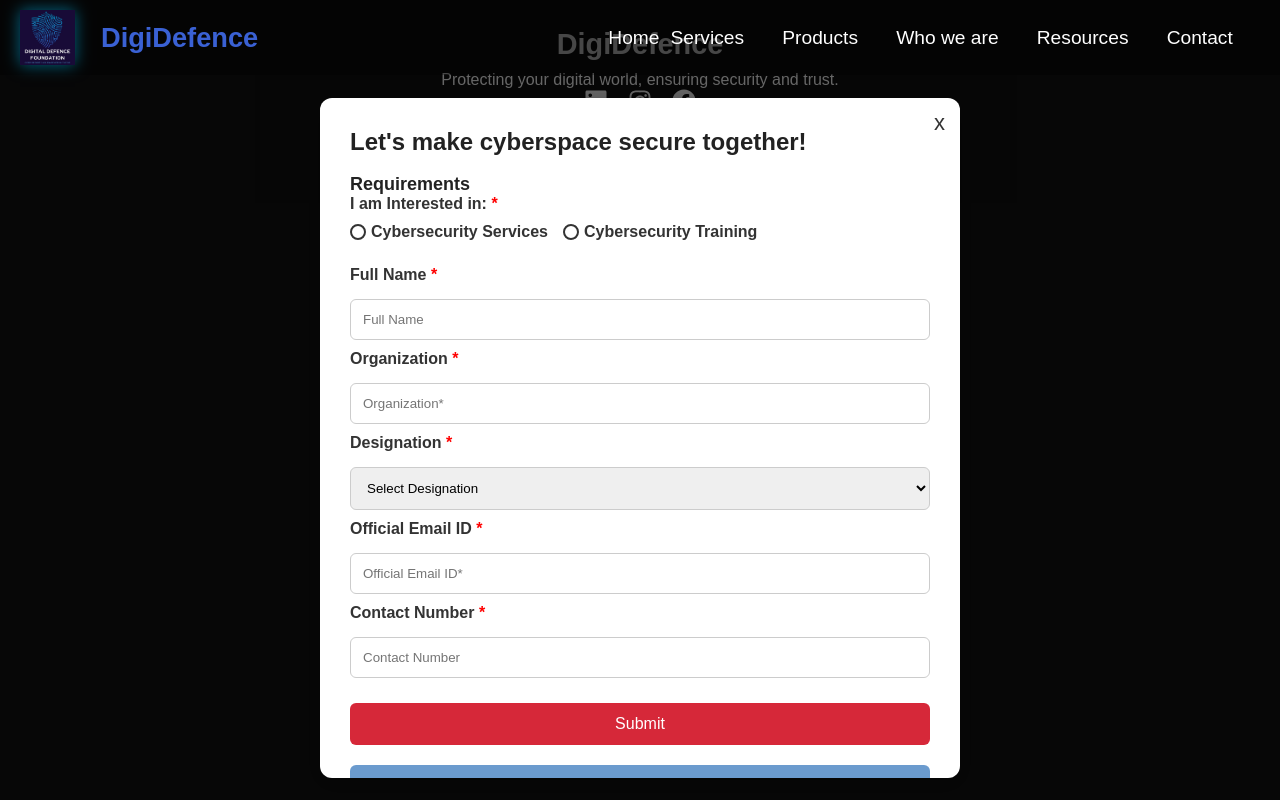
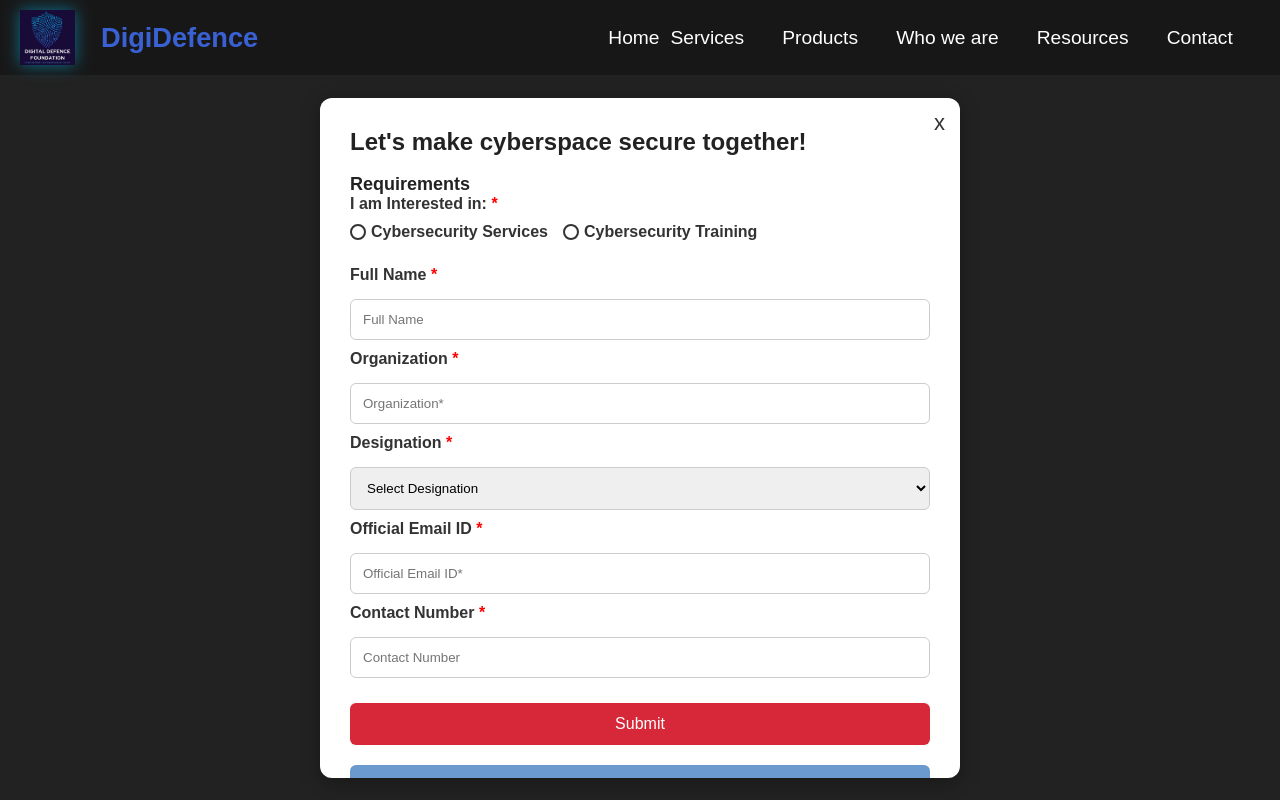
Before and after one commit to shreyas-urankar/Cyber-Protect-Project, a React (Create React App) app: page /getstarted in a window 1280 px wide. Built offline with nearby package versions, Linux system fonts and the light colour scheme; a web font is replaced by a local one.

Commit message:
added new components and styles

```diff
--- a/src/styles/GetStarted.css
+++ b/src/styles/GetStarted.css
@@ -14,12 +14,14 @@
     position: fixed;
     width: 100%;
     top: 0;
+    /* background: url('../assets/getstarted.png') no-repeat center center; */
+    background-color: #222;
     left: 0;
-    background: rgba(0, 0, 0, 0.6);
 }
 
+
 .popup {
-    background: #fff;
+    background: white;
     width: 50%;
     padding: 30px;
     border-radius: 12px;
@@ -43,7 +45,8 @@
     color: #d62839;
 }
 
-h2, h3 {
+h2,
+h3 {
     color: #222;
 }
 
@@ -96,12 +99,13 @@
     transition: background 0.3s ease, border-color 0.3s ease;
 }
 
-.radio-label input:checked + .custom-radio {
+.radio-label input:checked+.custom-radio {
     background-color: #d62839;
     border-color: #d62839;
 }
 
-input, select {
+input,
+select {
     width: 100%;
     padding: 12px;
     margin-top: 5px;
@@ -110,7 +114,8 @@
     transition: border 0.3s ease;
 }
 
-input:focus, select:focus {
+input:focus,
+select:focus {
     border-color: #d62839;
     outline: none;
 }
```
Also changed, not shown: src/assets/getstarted.png (added).
